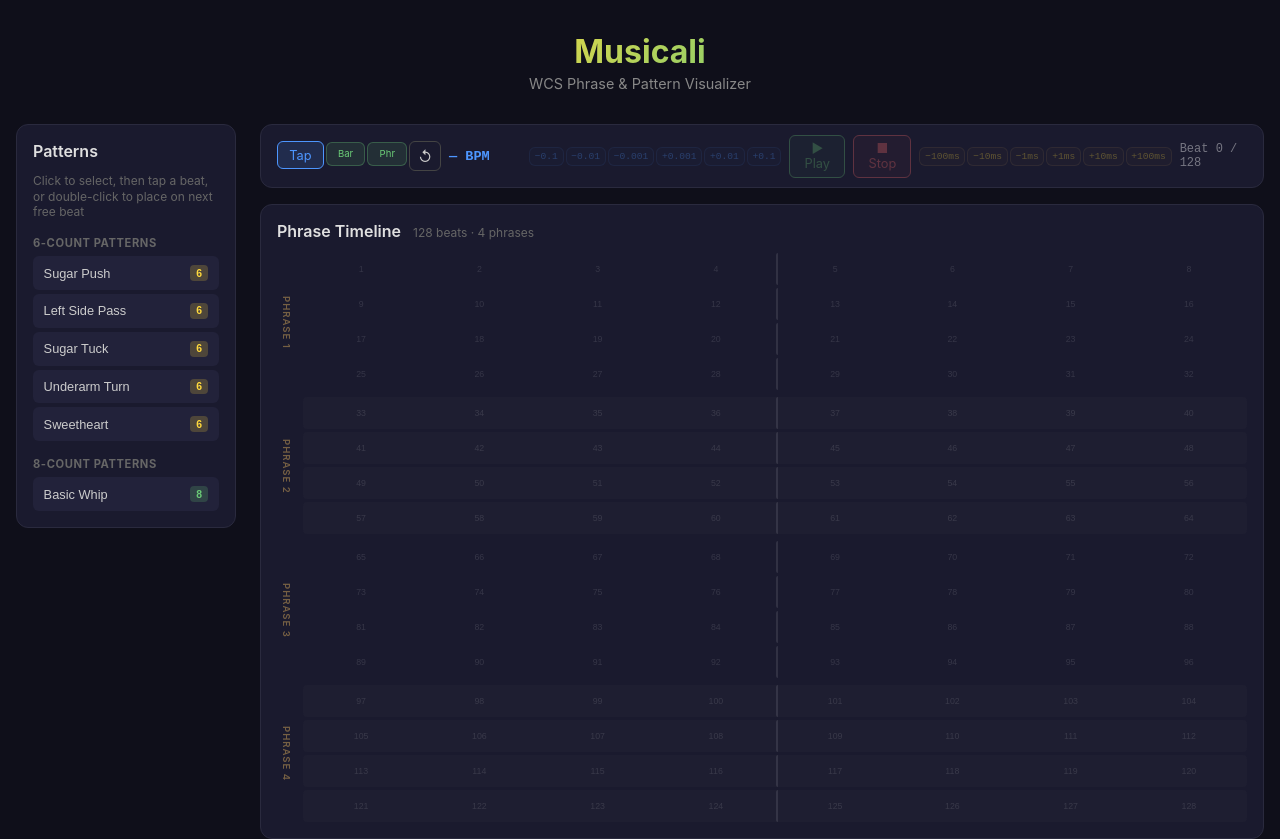
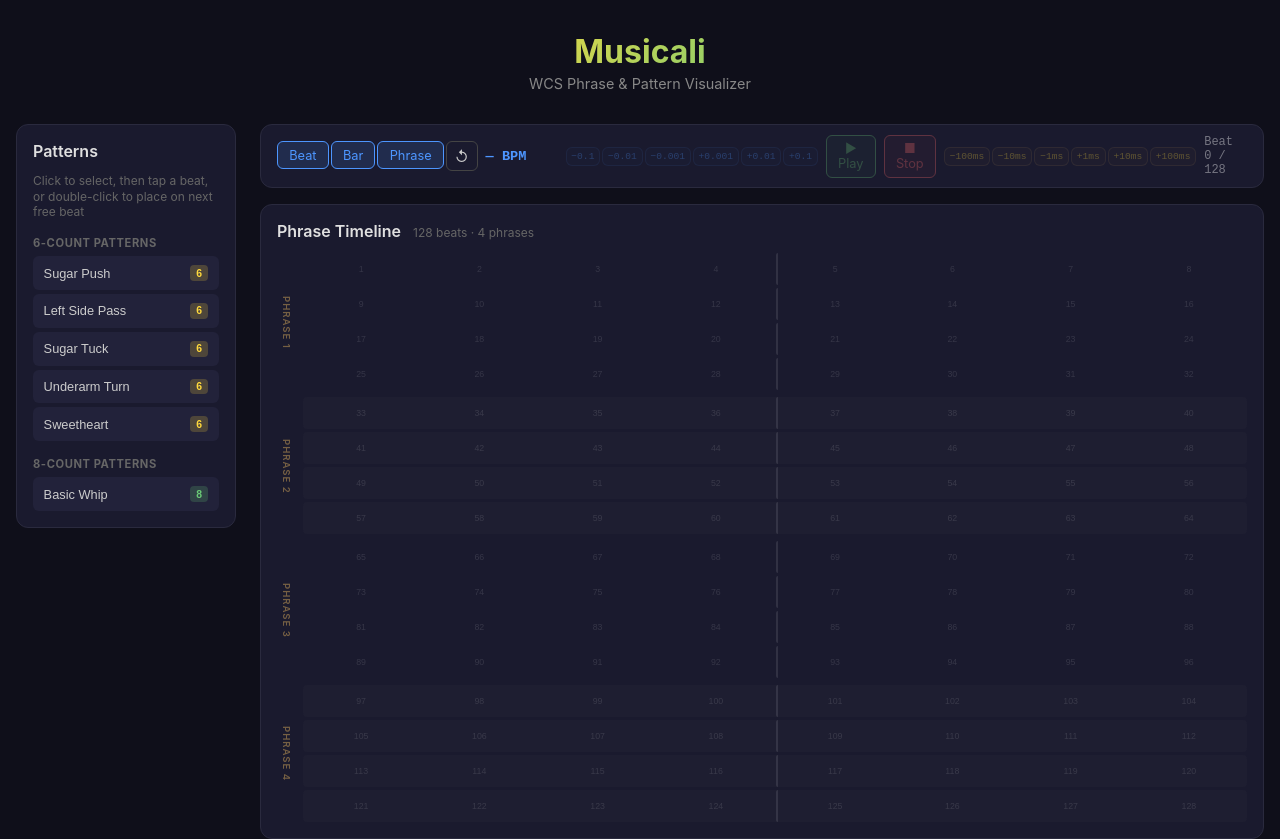
Before and after one commit to michaelkebe/musicali, a React (Vite) app in the folder frontend/: page / in a window 1280 px wide. Shown: the top 839 px of the page. Built offline with nearby package versions, Linux system fonts and the light colour scheme; the HTML template or start-up script is replaced by a standard one.

Commit message:
rename tap buttons: Beat/Bar/Phrase, all blue same size

```diff
--- a/frontend/src/App.css
+++ b/frontend/src/App.css
@@ -151,9 +151,6 @@ h2 {
 .ctrl-btn:disabled { opacity: 0.3; cursor: default; }
 .ctrl-btn.tap { background: rgba(77,150,255,0.15); border-color: #4d96ff; color: #4d96ff; min-width: 2.5rem; }
 .ctrl-btn.tap:hover:not(:disabled) { background: rgba(77,150,255,0.25); }
-.ctrl-btn.tap-beat { min-width: 2.5rem; }
-.ctrl-btn.tap-structural { min-width: 2rem; font-size: 0.6rem; background: rgba(107,203,119,0.12); border-color: rgba(107,203,119,0.3); color: #6bcb77; }
-.ctrl-btn.tap-structural:hover:not(:disabled) { background: rgba(107,203,119,0.25); }
 .ctrl-btn.tap-reset { font-size: 0.9rem; padding: 0.35rem 0.5rem; }
 
 .tap-count {
--- a/frontend/src/components/PlaybackBar.tsx
+++ b/frontend/src/components/PlaybackBar.tsx
@@ -37,9 +37,9 @@ export default function PlaybackBar({ bpm, isPlaying, currentBeat, onBpmChange,
 function BpmTapper({ onBpmChange }: { onBpmChange: (bpm: number) => void }) {
   return (
     <span className="tap-group">
-      <TapButton label="Tap" multiplier={1} onBpmChange={onBpmChange} spaceKey />
+      <TapButton label="Beat" multiplier={1} onBpmChange={onBpmChange} spaceKey />
       <TapButton label="Bar" multiplier={4} onBpmChange={onBpmChange} />
-      <TapButton label="Phr" multiplier={32} onBpmChange={onBpmChange} />
+      <TapButton label="Phrase" multiplier={32} onBpmChange={onBpmChange} />
       <button className="ctrl-btn tap-reset" onMouseDown={() => onBpmChange(0)}>
         ↺
       </button>
@@ -94,7 +94,7 @@ function TapButton({ label, multiplier, onBpmChange, spaceKey }: { label: string
 
   return (
     <span>
-      <button className={`ctrl-btn tap ${label === "Tap" ? "tap-beat" : "tap-structural"}`} onMouseDown={handleTap}>
+      <button className="ctrl-btn tap" onMouseDown={handleTap}>
         {label}
       </button>
       <span className="tap-count" style={{ display: taps > 0 ? "inline" : "none" }}>{taps}</span>
```
